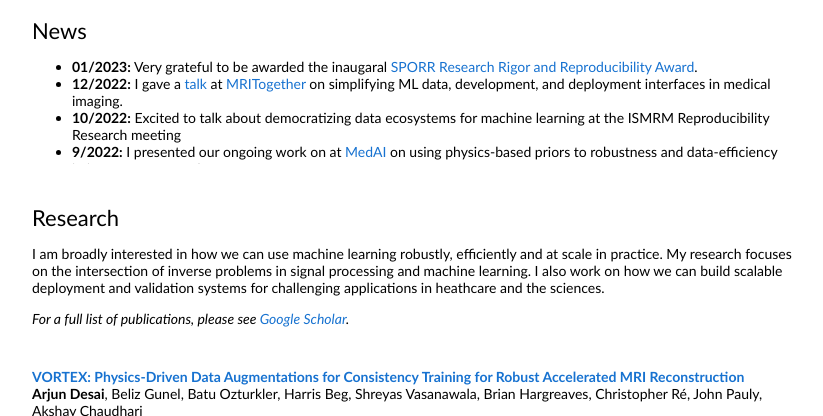
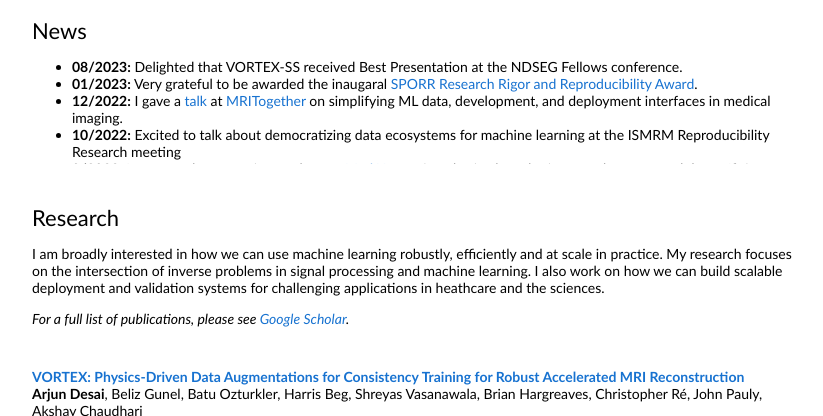
Before and after one commit to ad12/ad12.github.io, a plain HTML site: page index.html in a window 1280 px wide. Shown: the part 360-776 px from the top of the page, without its empty margins (228-1051 px from the left). Drawn offline with Linux system fonts and the light colour scheme; some icons are missing.

Commit message:
add ndseg conference

```diff
--- a/index.html
+++ b/index.html
@@ -188,6 +188,9 @@
                     <heading>News</heading>
                     <div class="scrollable">
                       <ul>
+                        <li>
+                          <date>08/2023:</date> Delighted that VORTEX-SS received Best Presentation at the NDSEG Fellows conference.
+                        </li>
                         <li>
                           <date>01/2023:</date> Very grateful to be awarded the
                           inaugaral
```
